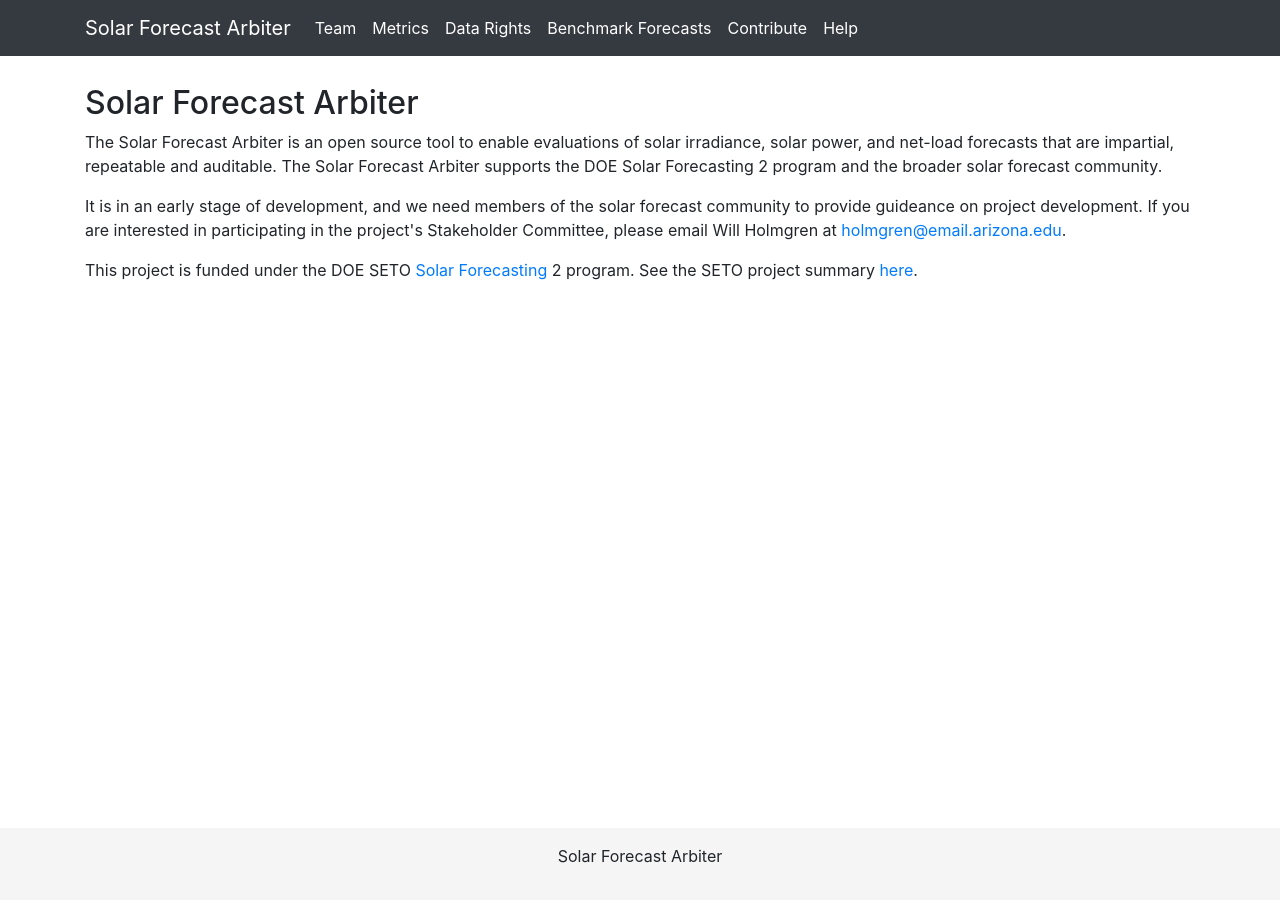
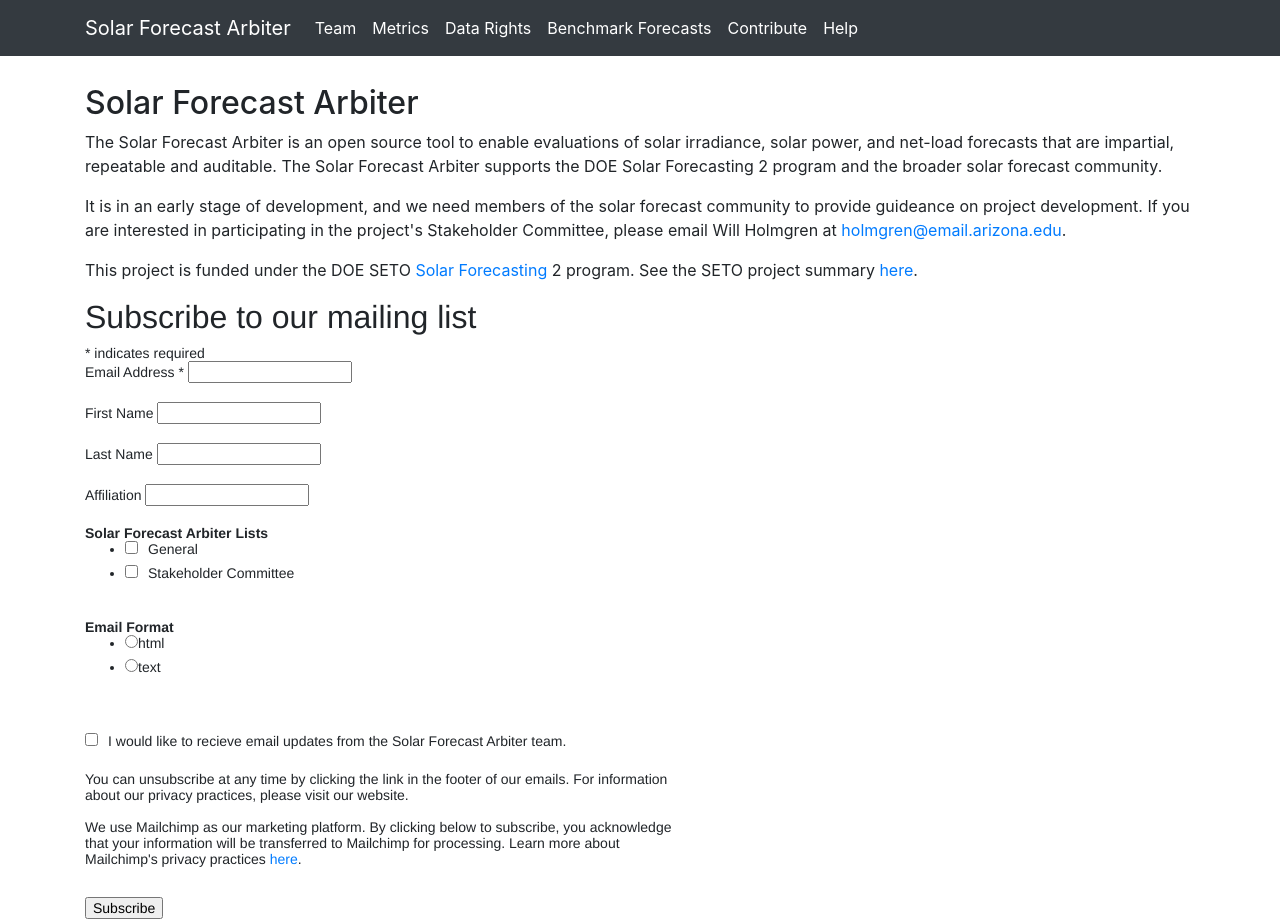
Before and after one commit to SolarArbiter/SolarArbiter.github.io, a Jekyll site: the page built from index.html, in a window 1280 px wide. Built offline with Jekyll 4.4.1, drawn with Linux system fonts in a browser that asks for light colours; comment, search, counter and statistics services are not loaded.

Commit message:
Add Mailchimp signup form to front page. (#20)
* mathjax

* mailchimp form on front page

* rebase

* remove unecessary permissions from signup

* affiliation field and max-width wrapper

* radio button spacing

```diff
--- a/_includes/header.html
+++ b/_includes/header.html
@@ -16,3 +16,16 @@
 <!-- Custom styles for this template -->
 <link href="../css/sticky-footer-navbar.css" rel="stylesheet">
 <link href="../css/styles.css" type="text/css" rel="stylesheet">
+
+<!-- Mailchimp -->
+<link href="//cdn-images.mailchimp.com/embedcode/classic-10_7.css" rel="stylesheet" type="text/css">
+<style type="text/css">
+    #mc_embed_signup{background:#fff; clear:left; font:14px Helvetica,Arial,sans-serif; }
+</style>
+<style type="text/css">
+    #mc-embedded-subscribe-form input[type=checkbox]{display: inline; width: auto;margin-right: 10px;}
+    #mergeRow-gdpr {margin-top: 20px;}
+    #mergeRow-gdpr fieldset label {font-weight: normal;}
+    #mc-embedded-subscribe-form .mc_fieldset{border:none;min-height: 0px;padding-bottom:0px;}
+	#mc_embed_signup .mc-field-group{ padding-bottom: 1em;}
+</style>
--- a/css/styles.css
+++ b/css/styles.css
@@ -23,3 +23,11 @@
 	display: inline-block;
 	margin: 1.5%;
 }
+
+/* Mailchimp overrides */
+div.mc-field-group.input-group{
+	display: block;
+}
+form#mc-embedded-subscribe-form{
+    max-width: 600px;
+}
--- a/index.html
+++ b/index.html
@@ -7,3 +7,60 @@
 
 <p>It is in an early stage of development, and we need members of the solar forecast community to provide guideance on project development. If you are interested in participating in the project's Stakeholder Committee, please email Will Holmgren at <a href="mailto:holmgren@email.arizona.edu">holmgren@email.arizona.edu</a>.</p>
 <p>This project is funded under the DOE SETO <a href="https://www.energy.gov/eere/solar/solar-forecasting-2">Solar Forecasting</a> 2 program. See the SETO project summary <a href="https://www.energy.gov/eere/solar/project-profile-university-arizona-solar-forecasting-2">here</a>.</p>
+<!-- Begin Mailchimp Signup Form -->
+<div id="mc_embed_signup">
+<form action="https://solarforecastarbiter.us19.list-manage.com/subscribe/post?u=ecd1444846318d70d0cb9198a&amp;id=96d745b70a" method="post" id="mc-embedded-subscribe-form" name="mc-embedded-subscribe-form" class="validate" target="_blank" novalidate>
+    <div id="mc_embed_signup_scroll">
+	<h2>Subscribe to our mailing list</h2>
+<div class="indicates-required"><span class="asterisk">*</span> indicates required</div>
+<div class="mc-field-group">
+	<label for="mce-EMAIL">Email Address  <span class="asterisk">*</span>
+</label>
+	<input type="email" value="" name="EMAIL" class="required email" id="mce-EMAIL">
+</div>
+<div class="mc-field-group">
+	<label for="mce-FNAME">First Name </label>
+	<input type="text" value="" name="FNAME" class="" id="mce-FNAME">
+</div>
+<div class="mc-field-group">
+	<label for="mce-LNAME">Last Name </label>
+	<input type="text" value="" name="LNAME" class="" id="mce-LNAME">
+</div>
+<div class="mc-field-group">
+	<label for="mce-MMERGE6">Affiliation </label>
+	<input type="text" value="" name="MMERGE6" class="" id="mce-MMERGE6">
+</div>
+<div class="mc-field-group input-group">
+    <strong>Solar Forecast Arbiter Lists </strong>
+    <ul><li><input type="checkbox" value="1" name="group[821][1]" id="mce-group[821]-821-0"><label for="mce-group[821]-821-0">General</label></li>
+<li><input type="checkbox" value="2" name="group[821][2]" id="mce-group[821]-821-1"><label for="mce-group[821]-821-1">Stakeholder Committee</label></li>
+</ul>
+</div>
+<div class="mc-field-group input-group">
+    <strong>Email Format </strong>
+    <ul><li><input type="radio" value="html" name="EMAILTYPE" id="mce-EMAILTYPE-0"><label for="mce-EMAILTYPE-0"> html</label></li>
+<li><input type="radio" value="text" name="EMAILTYPE" id="mce-EMAILTYPE-1"><label for="mce-EMAILTYPE-1"> text</label></li>
+</ul>
+</div>
+<div id="mergeRow-gdpr" class="mergeRow gdpr-mergeRow content__gdprBlock mc-field-group">
+    <div class="content__gdpr">
+        <fieldset class="mc_fieldset gdprRequired mc-field-group" name="interestgroup_field">
+		<label class="checkbox subfield" for="gdpr_13849"><input type="checkbox" id="gdpr_13849" name="gdpr[13849]" value="Y" class="av-checkbox "><span>I would like to recieve email updates from the Solar Forecast Arbiter team.</span> </label>
+        </fieldset>
+        <p>You can unsubscribe at any time by clicking the link in the footer of our emails. For information about our privacy practices, please visit our website.</p>
+    </div>
+    <div class="content__gdprLegal">
+        <p>We use Mailchimp as our marketing platform. By clicking below to subscribe, you acknowledge that your information will be transferred to Mailchimp for processing. Learn more about Mailchimp's privacy practices <a href="https://mailchimp.com/legal/" target="_blank">here</a>.</p>
+    </div>
+</div>
+	<div id="mce-responses" class="clear">
+		<div class="response" id="mce-error-response" style="display:none"></div>
+		<div class="response" id="mce-success-response" style="display:none"></div>
+	</div>    <!-- real people should not fill this in and expect good things - do not remove this or risk form bot signups-->
+    <div style="position: absolute; left: -5000px;" aria-hidden="true"><input type="text" name="b_ecd1444846318d70d0cb9198a_96d745b70a" tabindex="-1" value=""></div>
+    <div class="clear"><input type="submit" value="Subscribe" name="subscribe" id="mc-embedded-subscribe" class="button"></div>
+    </div>
+</form>
+</div>
+<script type='text/javascript' src='//s3.amazonaws.com/downloads.mailchimp.com/js/mc-validate.js'></script><script type='text/javascript'>(function($) {window.fnames = new Array(); window.ftypes = new Array();fnames[0]='EMAIL';ftypes[0]='email';fnames[1]='FNAME';ftypes[1]='text';fnames[2]='LNAME';ftypes[2]='text';fnames[6]='MMERGE6';ftypes[6]='text';fnames[3]='ADDRESS';ftypes[3]='address';fnames[4]='PHONE';ftypes[4]='phone';fnames[5]='BIRTHDAY';ftypes[5]='birthday';}(jQuery));var $mcj = jQuery.noConflict(true);</script>
+<!--End mc_embed_signup--
```
Also changed, not shown: _includes/mathjax.html (added, +28 -0 lines).
